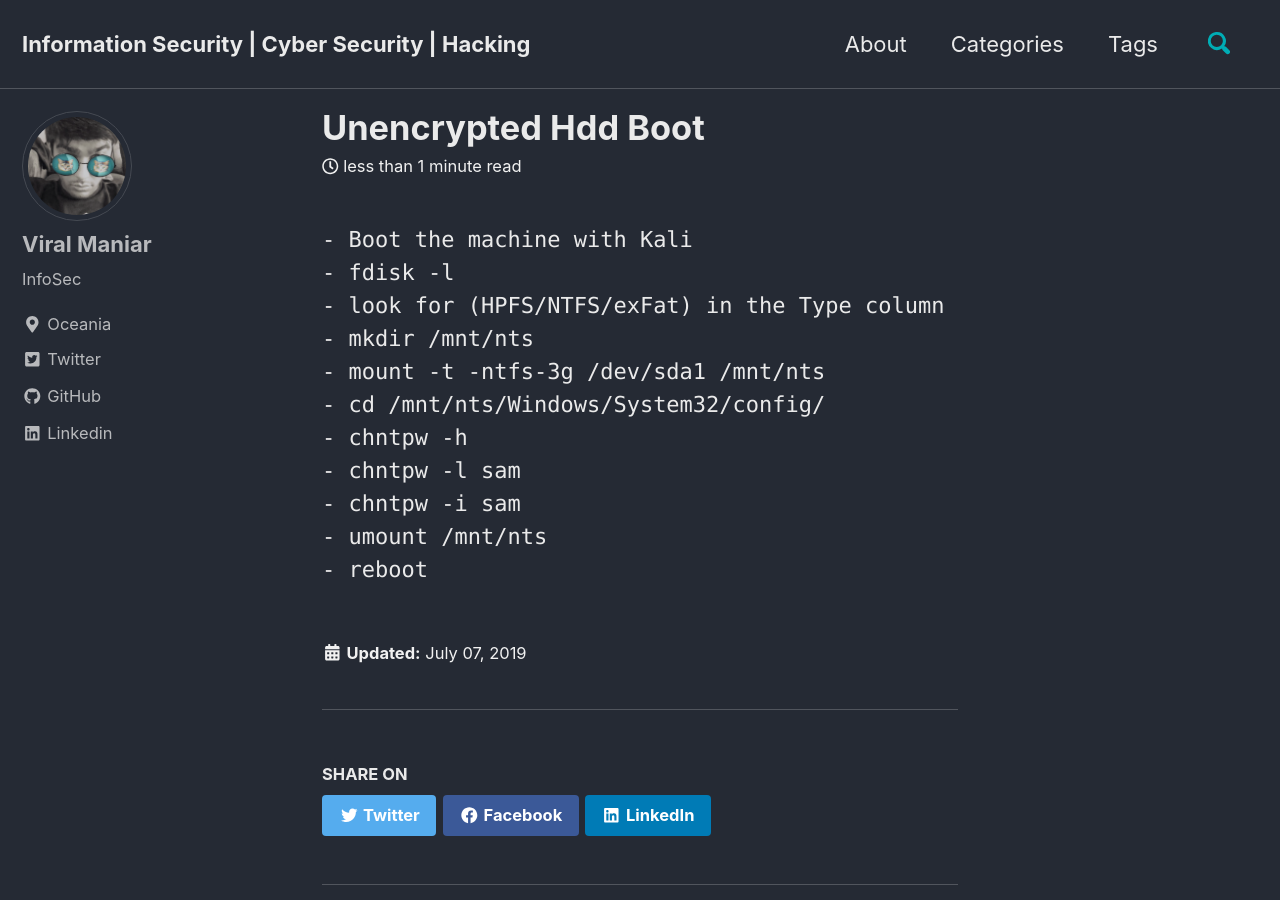
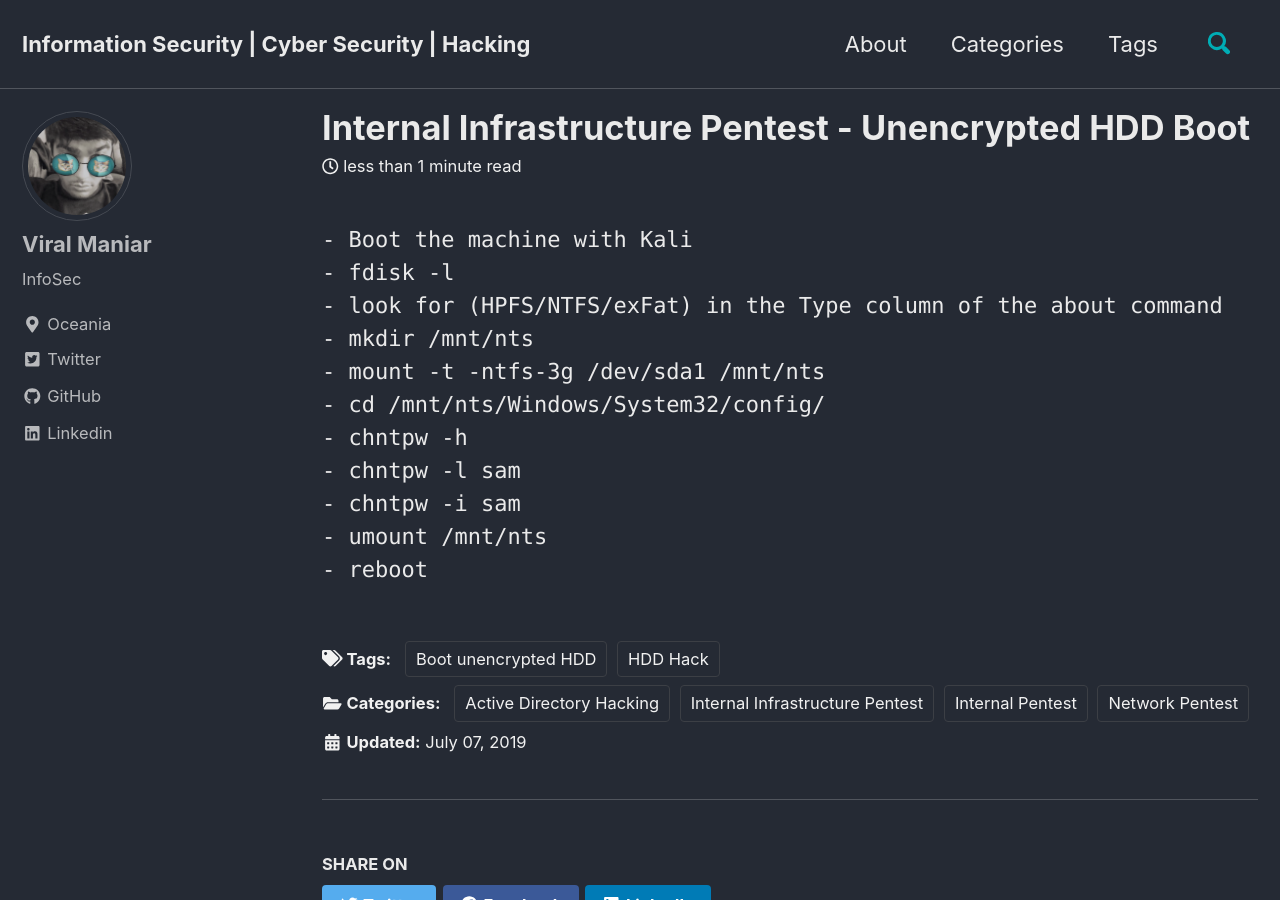
Before and after one commit to Viralmaniar/viralmaniar.github.io, a Jekyll site: the page built from _posts/2019-07-07-Unencrypted-HDD-Boot.md, in a window 1280 px wide and 900 px high. Built offline with Jekyll 4.4.1, drawn with Linux system fonts in a browser that asks for light colours; cached includes are drawn as plain includes; nearby versions of some CDN libraries.

Commit message:
Update 2019-07-07-Unencrypted-HDD-Boot.md

```diff
--- a/_posts/2019-07-07-Unencrypted-HDD-Boot.md
+++ b/_posts/2019-07-07-Unencrypted-HDD-Boot.md
@@ -1,3 +1,22 @@
+---
+layout: single
+classes: wide
+author_profile: true
+read_time: true
+share: true
+related: true
+title:  "Internal Infrastructure Pentest - Unencrypted HDD Boot"
+date:   2019-07-07 16:06:00 +1000
+categories:
+  - Internal Pentest
+  - Internal Infrastructure Pentest
+  - Network Pentest
+  - Active Directory Hacking
+tags:
+  - HDD Hack
+  - Boot unencrypted HDD
+---
+
 <pre>
 - Boot the machine with Kali
 - fdisk -l
```
